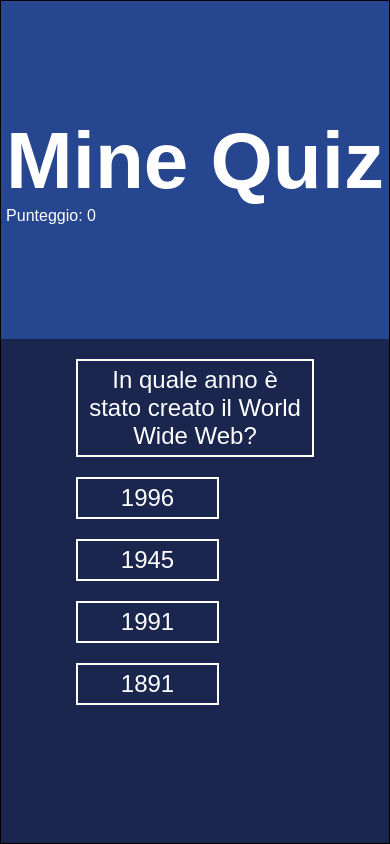
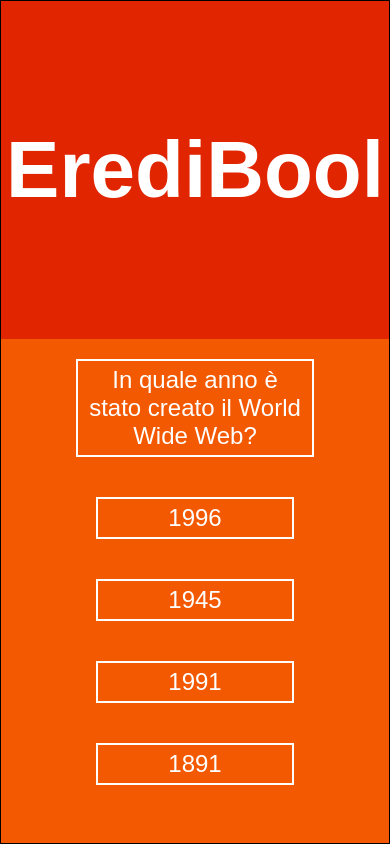
Before and after one commit to simolorevg/milionare-quiz, a plain HTML site: page index.html in a window 390 px wide. Drawn offline with nearby package versions, Linux system fonts and the light colour scheme.

Commit message:
Project done

```diff
--- a/css/style.css
+++ b/css/style.css
@@ -27,7 +27,7 @@ h1 {
 /*PARTS*/
 .logo-section {
     height: 40vh;
-    background-color: #274690;
+    background-color: #e02500;
     display: flex;
     justify-content: center;
     align-items: center;
@@ -35,7 +35,7 @@ h1 {
 
 .question-section {
     flex-grow: 1;
-    background-color: #1B264F;
+    background-color: #f35900;
     display: flex;
     justify-content: center;
     align-items: start;
@@ -73,12 +73,23 @@ h1 {
     color: black;
 }
 
+.grid-answer {
+    display: grid;
+    grid-template-columns: 1fr 1fr;
+    padding: 20px;
+    gap: 10px;
+}
+
 .answer-container {
     margin-top: 20px;
-    width: 60%;
-    display: grid;
-    grid-template-columns: 1fr 1fr;
-    gap: 30px;
+}
+
+.reload-btn {
+    width: 5em;
+    padding: 10px;
+    background-color: red;
+    border: none;
+    cursor: pointer;
 }
 
 /*ANSWER BOX STYLES*/
@@ -94,13 +105,13 @@ h1 {
 }
 
 .wrong {
-    background-color: red;
+    background-color: yellow;
 }
 
 /*MEDIA SCREEN*/
 
 @media screen and (max-width: 600px) {
-    .answer-container {
+    .grid-answer {
         grid-template-columns: 1fr;
         gap: 20px;
     }
--- a/index.html
+++ b/index.html
@@ -13,8 +13,7 @@
         <div class="container">
             <div class="logo-section">
                 <div v-if="!endGame">
-                    <h1>Mine Quiz</h1>
-                    <p>Punteggio: {{points}}</p>
+                    <h1>ErediBool</h1>
                 </div>
                 <div v-else>
                     <h2>PARTITA TERMINATA, PUNTEGGIO FINALE: {{points}}.</h2>
@@ -26,15 +25,18 @@
                         <div class="question-box">
                             {{currentQuestion.question}}
                         </div>
-                        <div class="answer-container" v-for="(item, index) in currentQuestion.answers" :key="index">
-                            <div :id="index" class="answer-box" @click="checkAnswers(item.value, index)">
-                                {{item.sentence}}
+                        <div class="grid-answer">
+                            <div class="answer-container" v-for="(item, index) in currentQuestion.answers" :key="index">
+                                <div :id="index" class="answer-box" @click="checkAnswers(item.value, index)">
+                                    {{item.sentence}}
+                                </div>
                             </div>
                         </div>
                     </div>
                 </div>
                 <div v-else>
                     <h2>RICARICA LA PAGINA</h2>
+                    <button class="reload-btn" @click="refreshPage()">Ricarica</button>
                 </div>
             </div>
         </div>
--- a/js/script.js
+++ b/js/script.js
@@ -134,6 +134,9 @@ createApp({
         playSound(url) {
             const audio = new Audio(url);
             audio.play();
+        },
+        refreshPage() {
+            window.location.reload();
         }
     }
 }).mount('#app');
```
